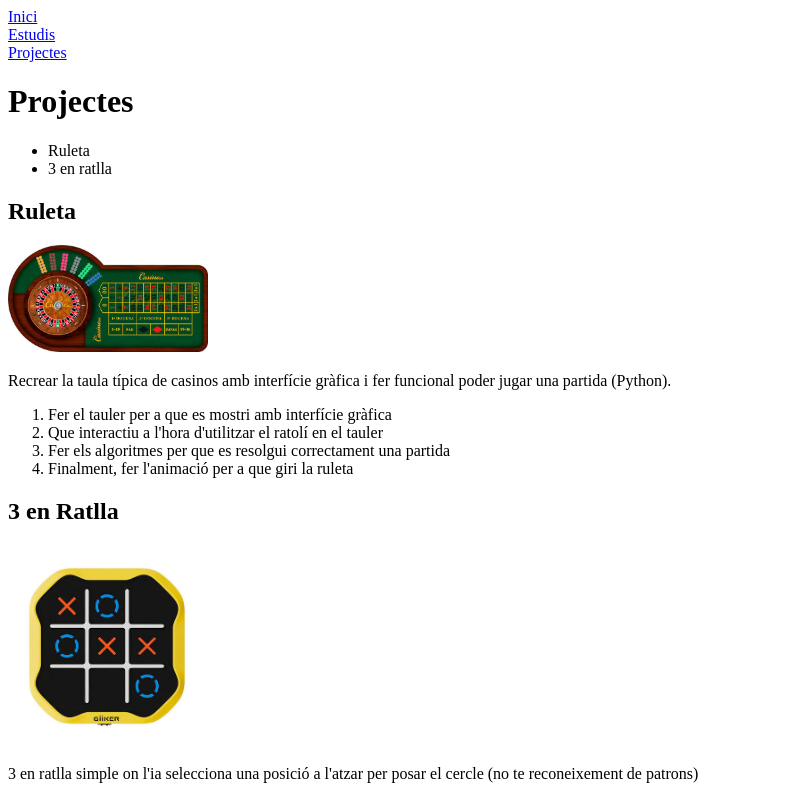
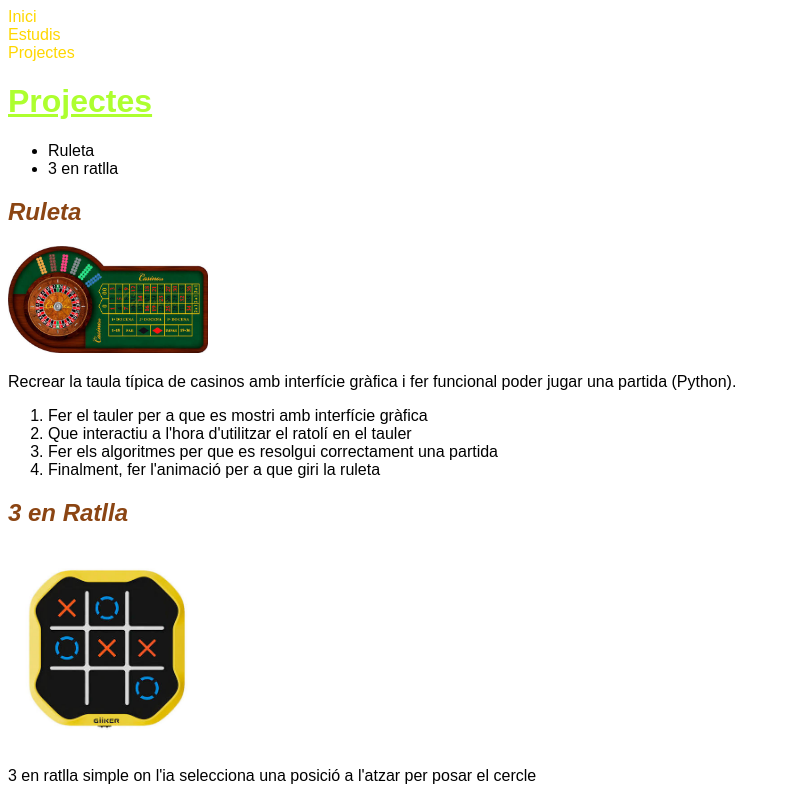
Before and after one commit to albertperezpadi11a/DAM1M04-Exercici-CSS, a plain HTML site: page projectes.html in a window 1280 px wide. Shown: the top 796 px of the page, without its empty margins (0-786 px from the left). Drawn offline with Linux system fonts and the light colour scheme.

Commit message:
Definició per selector h1,h2,a i a:hover

```diff
--- a/estils.css
+++ b/estils.css
@@ -0,0 +1,19 @@
+body {
+    font-family: Arial, Helvetica, sans-serif;
+}
+h1 {
+    color: greenyellow;
+    text-decoration: underline;
+}
+h2 {
+    color: saddlebrown;
+    font-style: italic;
+}
+a {
+    color: gold;
+    text-decoration: none;
+}
+a:hover {
+    color: hotpink;
+    text-decoration: dotted underline;
+}
--- a/projectes.html
+++ b/projectes.html
@@ -27,7 +27,7 @@
     </ol>
     <h2>3 en Ratlla</h2>
     <img src="imatges/3ratlla.jpeg" width="200">
-    <p>3 en ratlla simple on l'ia selecciona una posició a l'atzar per posar el cercle (no te reconeixement de patrons)</p>
+    <p>3 en ratlla simple on l'ia selecciona una posició a l'atzar per posar el cercle</p>
     <ol>
         <li>Disenyar el tauler</li>
         <li>Fer els algoritmes per a que pugis jugar al joc de manera correcte</li>
```
